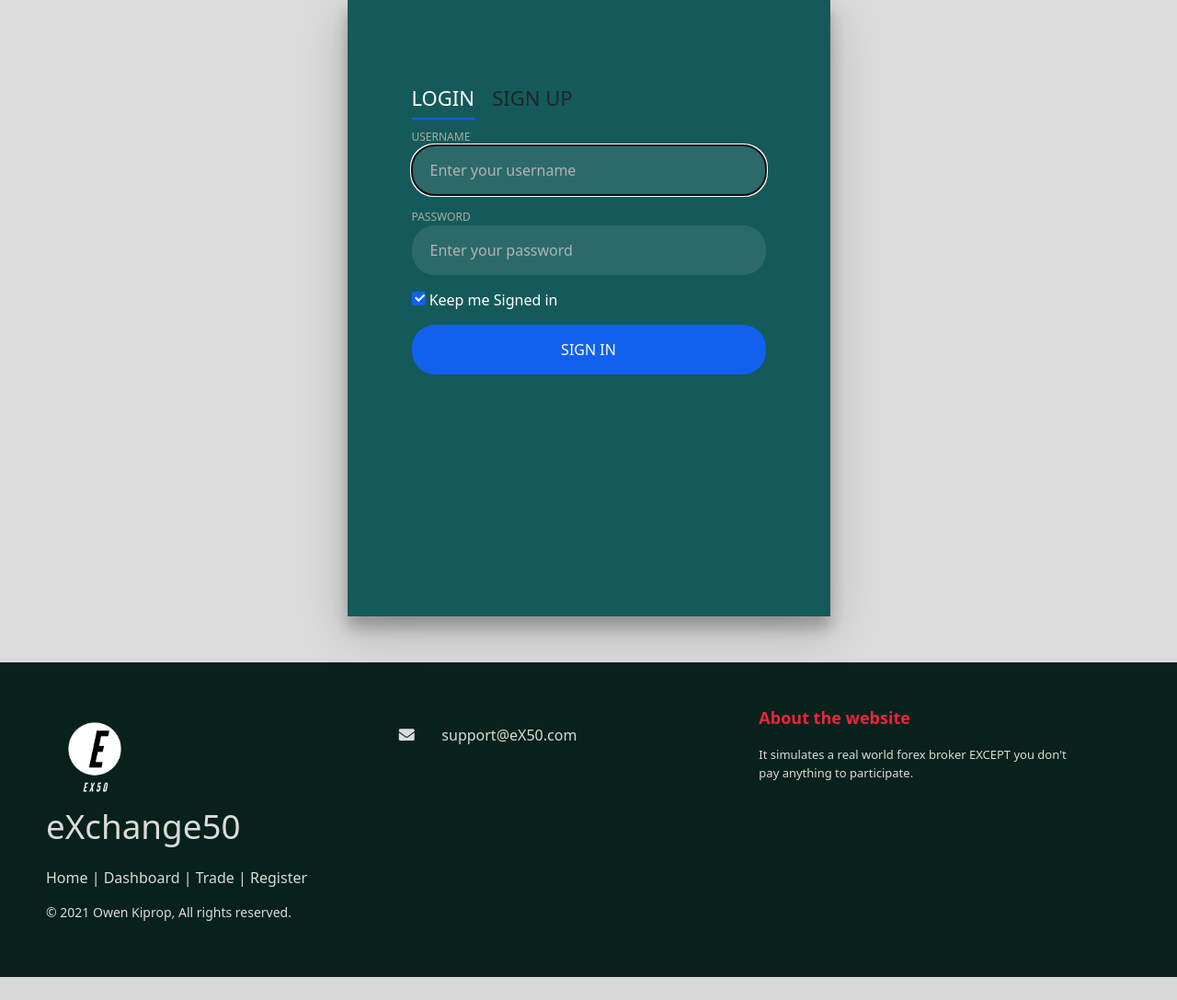
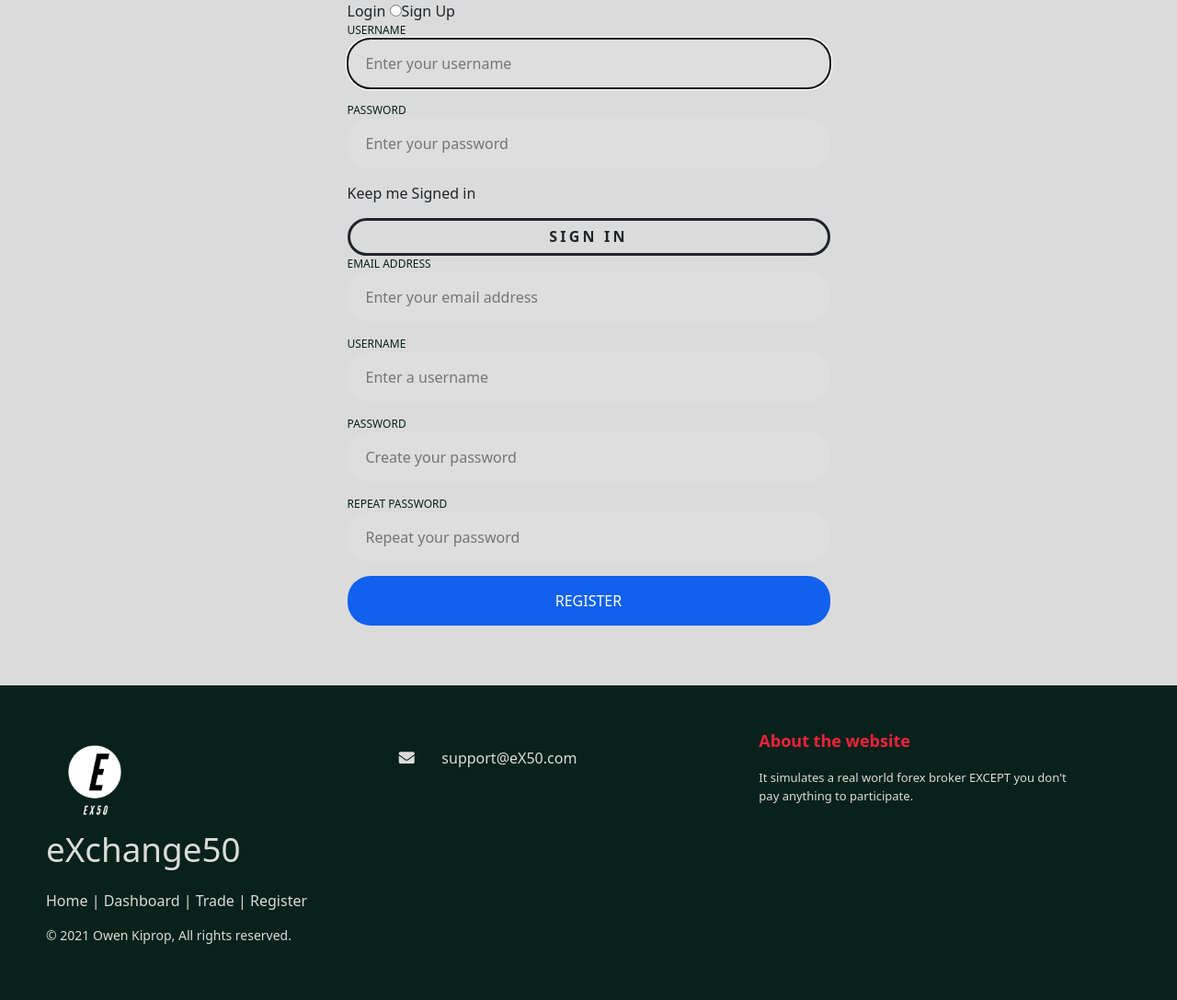
Before and after one commit to 0xOwen/exchange50, a Flask app: page /register in a window 1280 px wide. Shown: the part 56-1143 px from the top of the page at 92% size. Before the commit the page ends 1118 px from the top, so only its background shows below. Run offline with Flask 2, Linux system fonts and the light colour scheme; some web fonts are replaced.

Commit message:
Styling homepage complete

```diff
--- a/static/css/register.css
+++ b/static/css/register.css
@@ -5,20 +5,19 @@
     max-width: 525px;
     min-height: 670px;
     position: relative;
-    box-shadow: 0 12px 15px 0 rgba(0, 0, 0, .24), 0 17px 50px 0 rgba(0, 0, 0, .19)
 }
 
-.login-snip
+.login-box
 {
     width: 100%;
     height: 100%;
     position: absolute;
     padding: 90px 70px 50px 70px;
-    background: rgba(0, 77, 77, .9)
+    background: #dbdbdb;
 }
 
-.login-snip .login,
-.login-snip .sign-up-form
+.login-box .login,
+.login-box .sign-up-form
 {
     top: 0;
     left: 0;
@@ -27,24 +26,23 @@
     position: absolute;
     transform: rotateY(180deg);
     backface-visibility: hidden;
-    transition: all .4s linear
+    transition: all .4s linear;
 }
 
-.login-snip .sign-in,
-.login-snip .sign-up,
+.login-box .sign-in,
+.login-box .sign-up,
 .login-space .group .check
 {
     display: none
 }
-
-.login-snip .tab,
+.login-box .tab,
 .login-space .group .label,
 .login-space .group .button
 {
     text-transform: uppercase
 }
 
-.login-snip .tab
+.login-box .tab
 {
     font-size: 22px;
     margin-right: 15px;
@@ -54,8 +52,8 @@
     border-bottom: 2px solid transparent
 }
 
-.login-snip .sign-in:checked+.tab,
-.login-snip .sign-up:checked+.tab
+.login-box .sign-in:checked+.tab,
+.login-box .sign-up:checked+.tab
 {
     color: #fff;
     border-color: #1161ee
@@ -94,7 +92,7 @@
 
 .login-space .group .label
 {
-    color: #aaa;
+    color: #08211b;
     font-size: 12px
 }
 
@@ -103,99 +101,45 @@
     background: #1161ee
 }
 
-.login-space .group label .icon
-{
-    width: 15px;
-    height: 15px;
-    border-radius: 2px;
-    position: relative;
-    display: inline-block;
-    background: rgba(255, 255, 255, .1)
-}
-
-.login-space .group label .icon:before,
-.login-space .group label .icon:after
-{
-    content: '';
-    width: 10px;
-    height: 2px;
-    background: #fff;
-    position: absolute;
-    transition: all .2s ease-in-out 0s
-}
-
-.login-space .group label .icon:before
-{
-    left: 3px;
-    width: 5px;
-    bottom: 6px;
-    transform: scale(0) rotate(0)
-}
-
-.login-space .group label .icon:after
-{
-    top: 6px;
-    right: 0;
-    transform: scale(0) rotate(0)
-}
-
-.login-space .group .check:checked+label
-{
-    color: #fff
-}
-
-.login-space .group .check:checked+label .icon
-{
-    background: #1161ee
-}
-
-.login-space .group .check:checked+label .icon:before
-{
-    transform: scale(1) rotate(45deg)
-}
-
-.login-space .group .check:checked+label .icon:after
-{
-    transform: scale(1) rotate(-45deg)
-}
-
-.login-snip .sign-in:checked+.tab+.sign-up+.tab+.login-space .login
+.login-box .sign-in:checked+.tab+.sign-up+.tab+.login-space .login
 {
     transform: rotate(0)
 }
 
-.login-snip .sign-up:checked+.tab+.login-space .sign-up-form
+.login-box .sign-up:checked+.tab+.login-space .sign-up-form
 {
     transform: rotate(0)
 }
-
-*,
-:after,
-:before
-{
-    box-sizing: border-box
-}
-
-.clearfix:after,
-.clearfix:before
-{
-    content: '';
-    display: table
-}
-
-.clearfix:after
-{
-    clear: both;
-    display: block
-}
-
 a
 {
     color: inherit;
     text-decoration: none
 }
 
-::placeholder
-{
-    color: #b3b3b3
+button {
+    letter-spacing: .2rem;
+	text-transform: uppercase;
+    font-weight: 600;
+    border: 3px solid;
+    width: 100%;
+    display: block;
+    padding: 15px 20px;
+    border-radius: 25px;
+	padding: 1% 2%;
+	background: none;
+	color: inherit;
+	z-index: 1;
+	-webkit-transition: border-color .3s, background-color .3s;
+	transition: border-color .3s, background-color .3s;
 }
+button:hover {
+	border-color: #ef233c;
+	background-color: rgba(239, 35, 60, 0.1);
+    -webkit-transform: translate3d(0, -10%, 0);
+	transform: translate3d(0, -10%, 0);
+}
+button:hover::after {
+	opacity: 1;
+	-webkit-transform: translate3d(0, 0, 0);
+	transform: translate3d(0, 0, 0);
+}
--- a/static/css/styles.css
+++ b/static/css/styles.css
@@ -47,8 +47,8 @@ button {
 	transition: border-color .3s, background-color .3s;
 }
 button:hover {
-	border-color: #3f51b5;
-	background-color: rgba(63, 81, 181, 0.1);
+	border-color: #ef233c;
+	background-color: rgba(239, 35, 60, 0.1);
     -webkit-transform: translate3d(0, -10%, 0);
 	transform: translate3d(0, -10%, 0);
 }
@@ -57,3 +57,8 @@ button:hover::after {
 	-webkit-transform: translate3d(0, 0, 0);
 	transform: translate3d(0, 0, 0);
 }
+a
+{
+    color: inherit;
+    text-decoration: inherit;
+}
--- a/templates/layout.html
+++ b/templates/layout.html
@@ -21,7 +21,7 @@
   <body>
     <nav class="navbar navbar-expand-lg navbar-dark" style="background-color:#08211B">
         <div class="container-fluid">
-            <a class="navbar-brand" href="/index">
+            <a class="navbar-brand" href="/">
                 <img src="../static/eX50-logos_white.png" alt="" width="30" height="24">
                 <span id="logo_span">
                    eX50
--- a/templates/register.html
+++ b/templates/register.html
@@ -12,7 +12,7 @@
         <div class="row">
             <div class="col-md-6 mx-auto col-sm-12">
                     <div class="login-container">
-                        <div class="login-snip">
+                        <div class="login-box>
                         <input id="tab-1" type="radio" name="tab" class="sign-in" checked><label for="tab-1" class="tab">Login</label>
                         <input id="tab-2" type="radio" name="tab" class="sign-up"><label for="tab-2" class="tab">Sign Up</label>
                             <div class="login-space">
@@ -30,7 +30,7 @@
                                         <label for="check"><span class="icon"></span> Keep me Signed in</label>
                                     </div>
                                     <div class="group">
-                                        <input type="submit" class="button" value="Sign In">
+                                        <button type="submit">sign in</button>
                                     </div>
                                     <div class="hr"></div>
                                     <!-- Password reset feature to be added later.
```
Also changed, not shown: static/css/home.css (+45 -2 lines), templates/home.html (+7 -3 lines).
